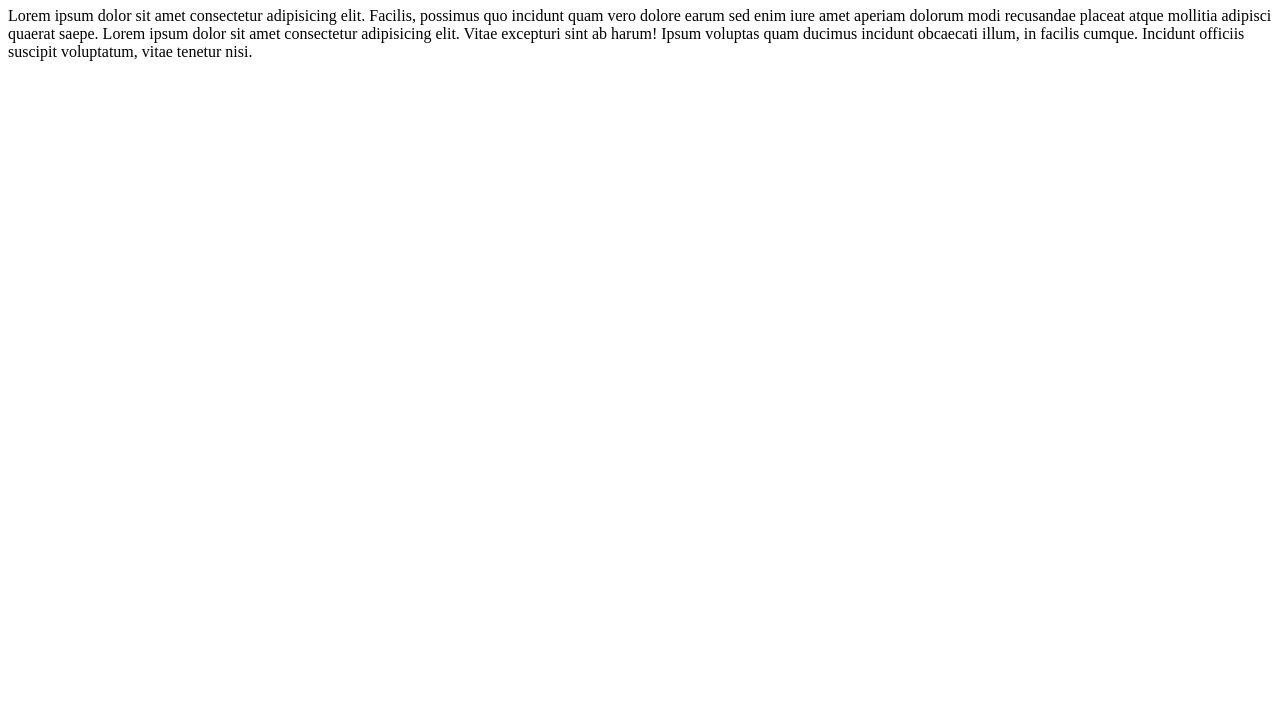
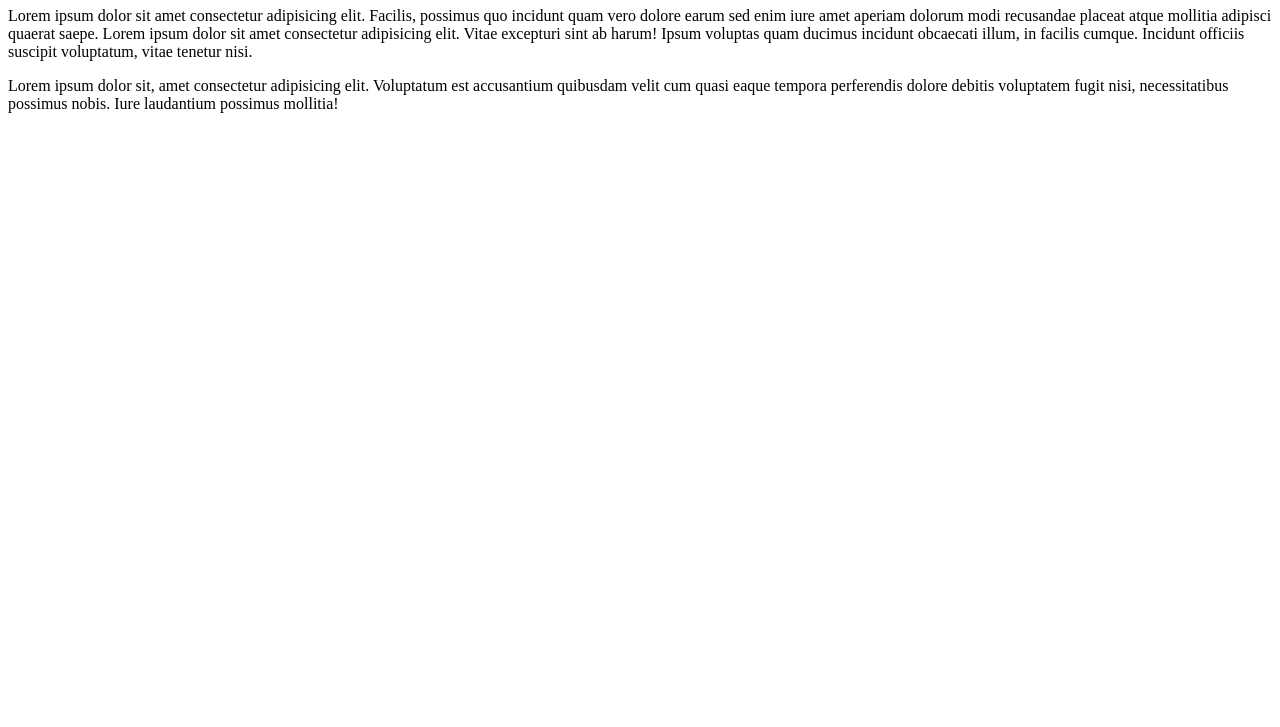
Before and after one commit to souravjawaliya/FirstRepository, a plain HTML site: page index.html in a window 1280 px wide. Shown: the part 73-800 px from the top of the page. Drawn offline with Linux system fonts and the light colour scheme.

Commit message:
added new data

```diff
--- a/index.html
+++ b/index.html
@@ -11,5 +11,8 @@
     <p> Lorem ipsum dolor sit amet consectetur adipisicing elit. Facilis, possimus quo incidunt quam vero dolore earum sed enim iure amet aperiam dolorum modi recusandae placeat atque mollitia adipisci quaerat saepe.
         Lorem ipsum dolor sit amet consectetur adipisicing elit. Vitae excepturi sint ab harum! Ipsum voluptas quam ducimus incidunt obcaecati illum, in facilis cumque. Incidunt officiis suscipit voluptatum, vitae tenetur nisi.
     </p>
+    <p>
+        Lorem ipsum dolor sit, amet consectetur adipisicing elit. Voluptatum est accusantium quibusdam velit cum quasi eaque tempora perferendis dolore debitis voluptatem fugit nisi, necessitatibus possimus nobis. Iure laudantium possimus mollitia!
+    </p>
 </body>
 </html>
```
